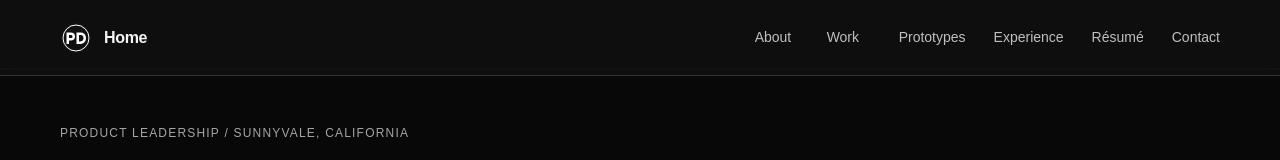
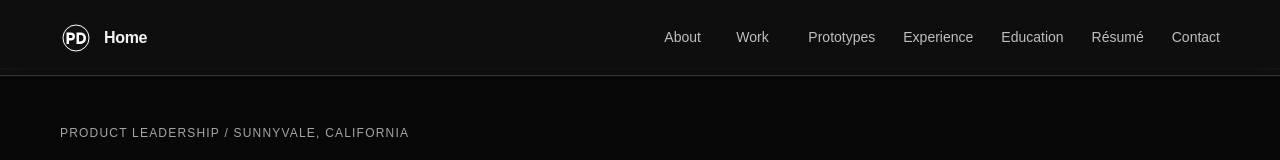
Before and after one commit to Pranavd0828/my-portfolio, a Next.js app: page / in a window 1280 px wide. Shown: the top 160 px of the page. Built offline with nearby package versions, Linux system fonts and the light colour scheme; a web font is replaced by a local one.

Commit message:
Add Education to desktop and mobile navigation

```diff
--- a/src/components/Journey.tsx
+++ b/src/components/Journey.tsx
@@ -121,7 +121,7 @@ export default function Journey() {
           </details>
         ))}
       </div>
-      <section className={styles.education} aria-labelledby="education-title">
+      <section id="education" className={styles.education} aria-labelledby="education-title">
         <h3 id="education-title" className={styles.kicker}>Education</h3>
         <dl>
           <div>
--- a/src/components/Navigation.tsx
+++ b/src/components/Navigation.tsx
@@ -113,6 +113,9 @@ export default function Navigation() {
           <Link prefetch={false} href="/#journey">
             Experience
           </Link>
+          <Link prefetch={false} href="/#education">
+            Education
+          </Link>
           <a
             className="desktop-resume"
             href="/Pranav-Deo-Resume.pdf"
```
